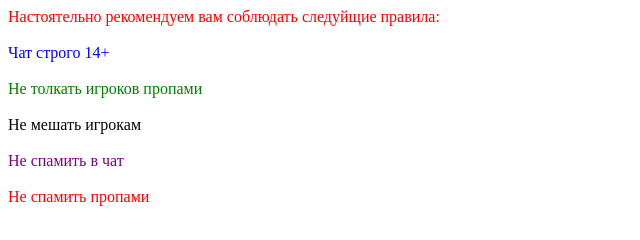
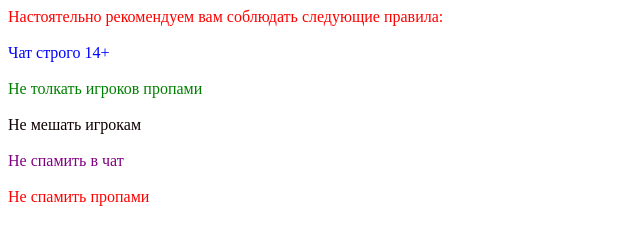
Before and after one commit to TheHellBox/TheHellBox.github.io, a plain HTML site: page index.html in a window 1280 px wide. Shown: the full height of the page, 0-640 px from the left. Drawn offline with Linux system fonts and the light colour scheme.

Commit message:
Update index.html

```diff
--- a/index.html
+++ b/index.html
@@ -1,7 +1,7 @@
 
 <meta charset="utf-8">
 
-<font color="red">Настоятельно рекомендуем вам соблюдать следуйщие правила:</font>
+<font color="red">Настоятельно рекомендуем вам соблюдать следующие правила:</font>
 <br>
 <br>
 <font color="blue">Чат строго 14+</font>
```
